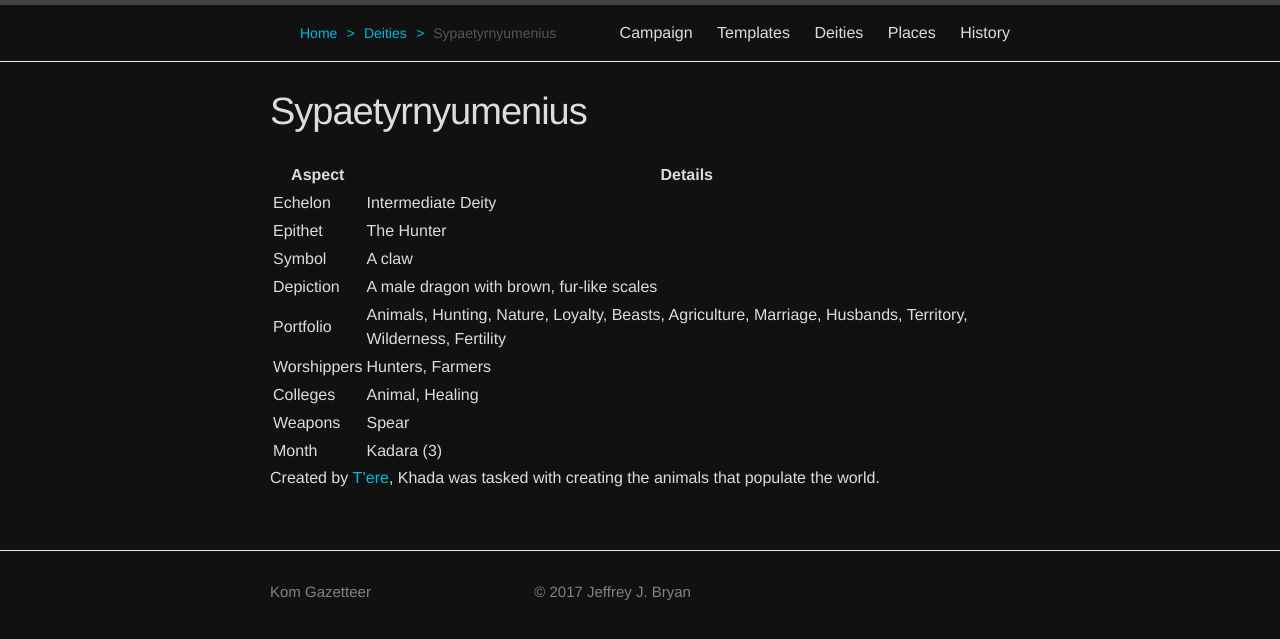
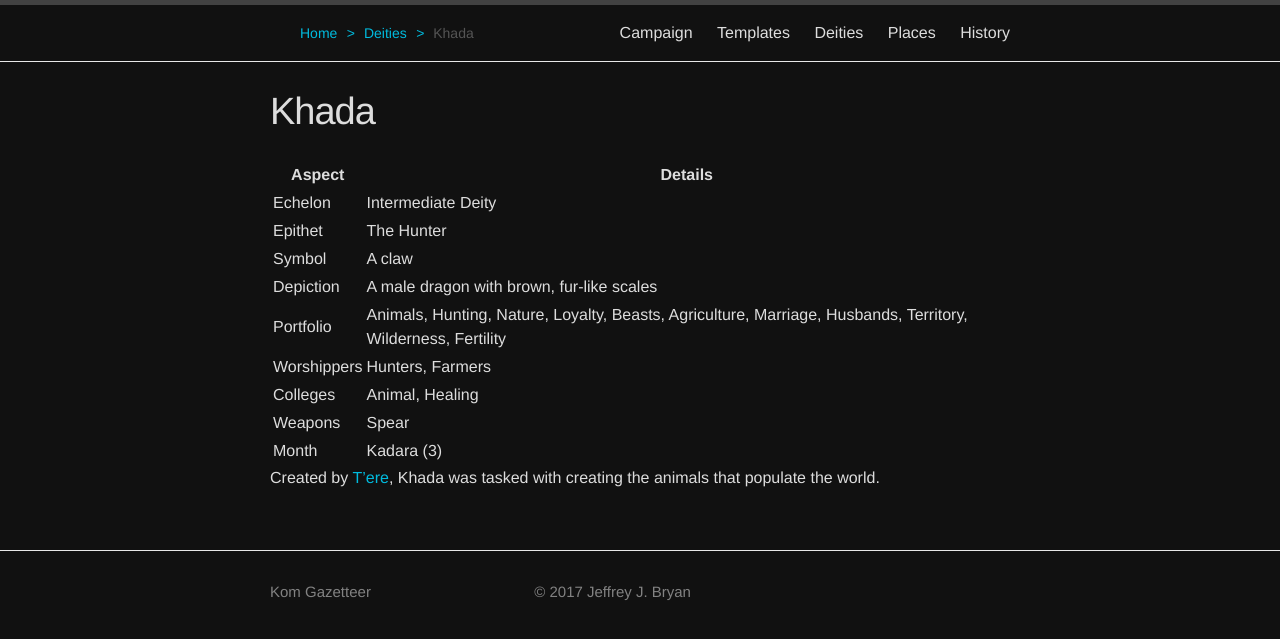
Before and after one commit to DracoNoir/kom, a Jekyll site: the page built from deities/khada.md, in a window 1280 px wide. Shown: the top 639 px of the page. Built offline with Jekyll 4.4.1, drawn with Linux system fonts in a browser that asks for light colours.

Commit message:
Corrects name.

```diff
--- a/deities/khdada.md
+++ b/deities/khada.md
@@ -1,7 +1,7 @@
 ---
 layout: page
-breadcrumb: Sypaetyrnyumenius
-title: Sypaetyrnyumenius
+breadcrumb: Khada
+title: Khada
 ---
 
 Aspect | Details
```
